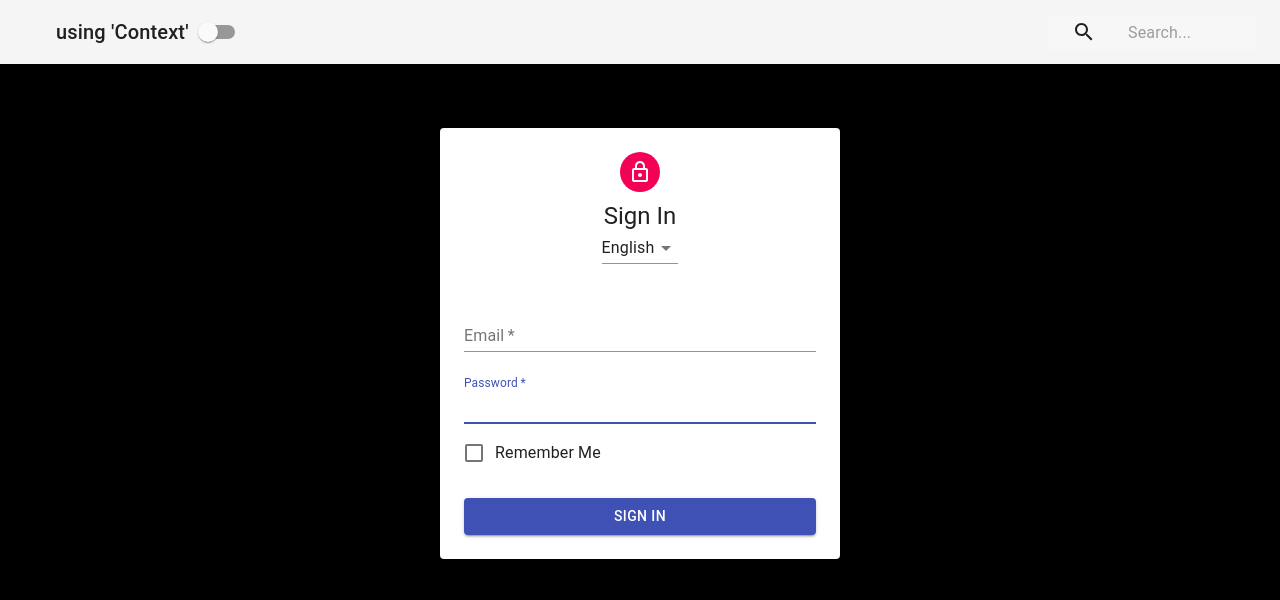
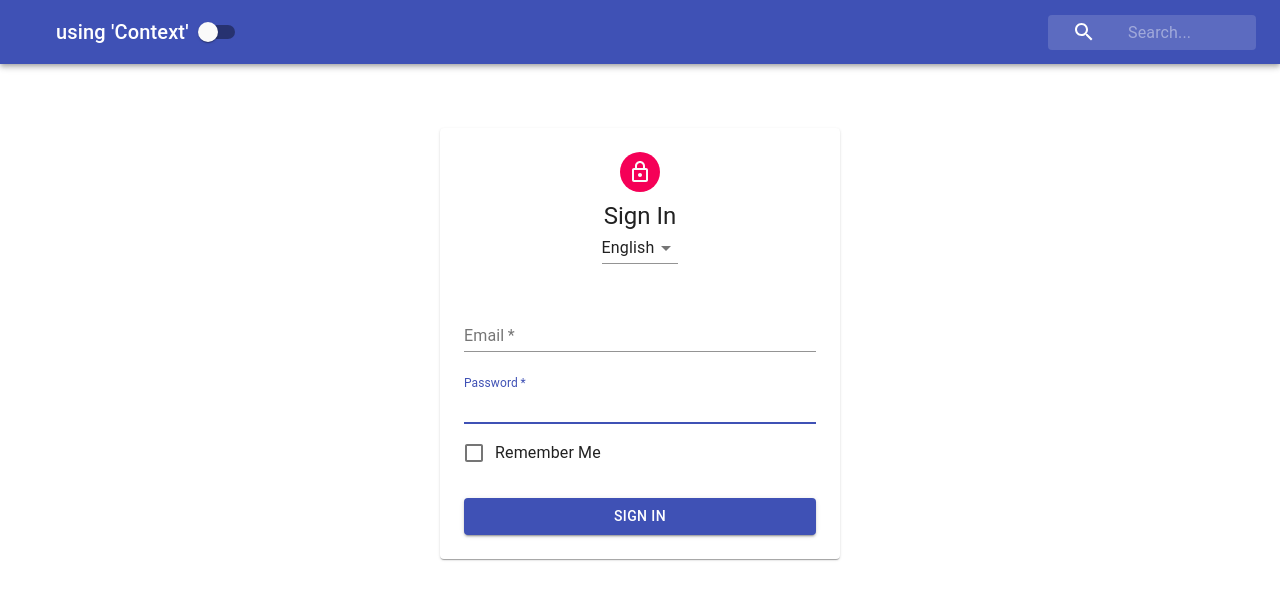
Before and after one commit to SpyrosGeo/ContextForm, a React (Create React App) app: page / in a window 1280 px wide. Shown: the top 600 px of the page. Built offline with nearby package versions, Linux system fonts and the light colour scheme.

Commit message:
changed themecontext toggle functionality using custom hooks

```diff
--- a/src/Contexts/ThemeContext.js
+++ b/src/Contexts/ThemeContext.js
@@ -1,21 +1,16 @@
-import React,{Component,createContext } from 'react';
+import React,{ createContext } from 'react';
+import useToggleState from '../Hooks/useToggleState';
 
 export const ThemeContext = createContext();
 
-export class ThemeProvider extends Component {
-    constructor(props){
-        super(props);
-        this.state={isDarkMode:true}
-        this.toggleTheme = this.toggleTheme.bind(this);
+export function ThemeProvider (props){
+    const [isDarkMode,toggleTheme] = useToggleState(false)
+
+
+
+        return(
+        <ThemeContext.Provider value={{isDarkMode,toggleTheme}}>
+            {props.children}
+        </ThemeContext.Provider>
+        )
     }
-
-    toggleTheme(){
-        this.setState({isDarkMode:!this.state.isDarkMode})
-    }
-    render(){
-        return(
-        <ThemeContext.Provider value={{...this.state,toggleTheme:this.toggleTheme}}>
-            {this.props.children}
-        </ThemeContext.Provider>
-        )}
-}
--- /dev/null
+++ b/src/Hooks/useToggleState.js
@@ -0,0 +1,9 @@
+import { useState } from 'react';
+function useToggle(initialVal = false ){
+    const[state,setState] =useState(initialVal);
+    const toggle = ()=>{
+        setState(!state);
+    };
+    return[state,toggle];
+}
+export default useToggle;
```
